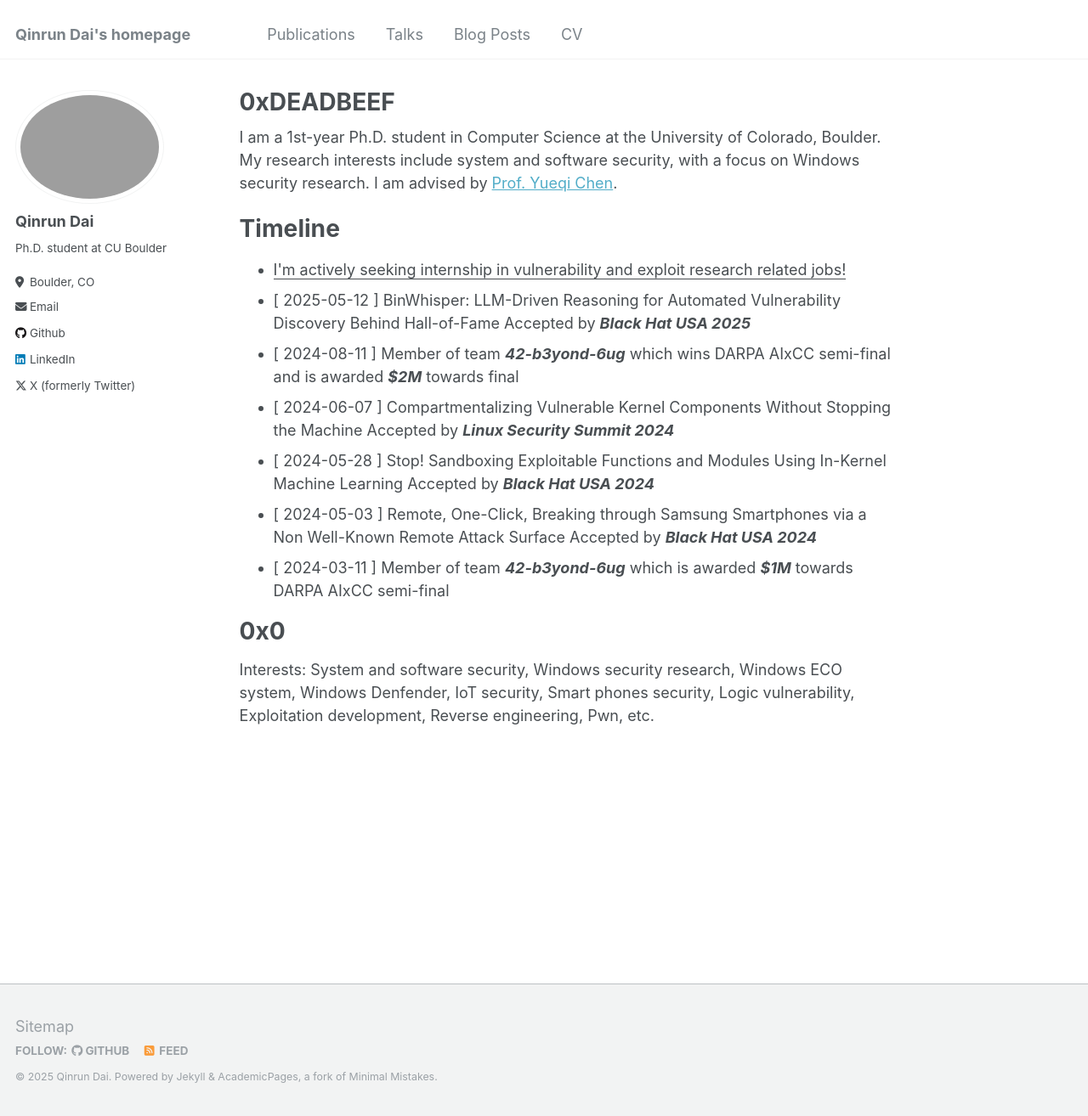
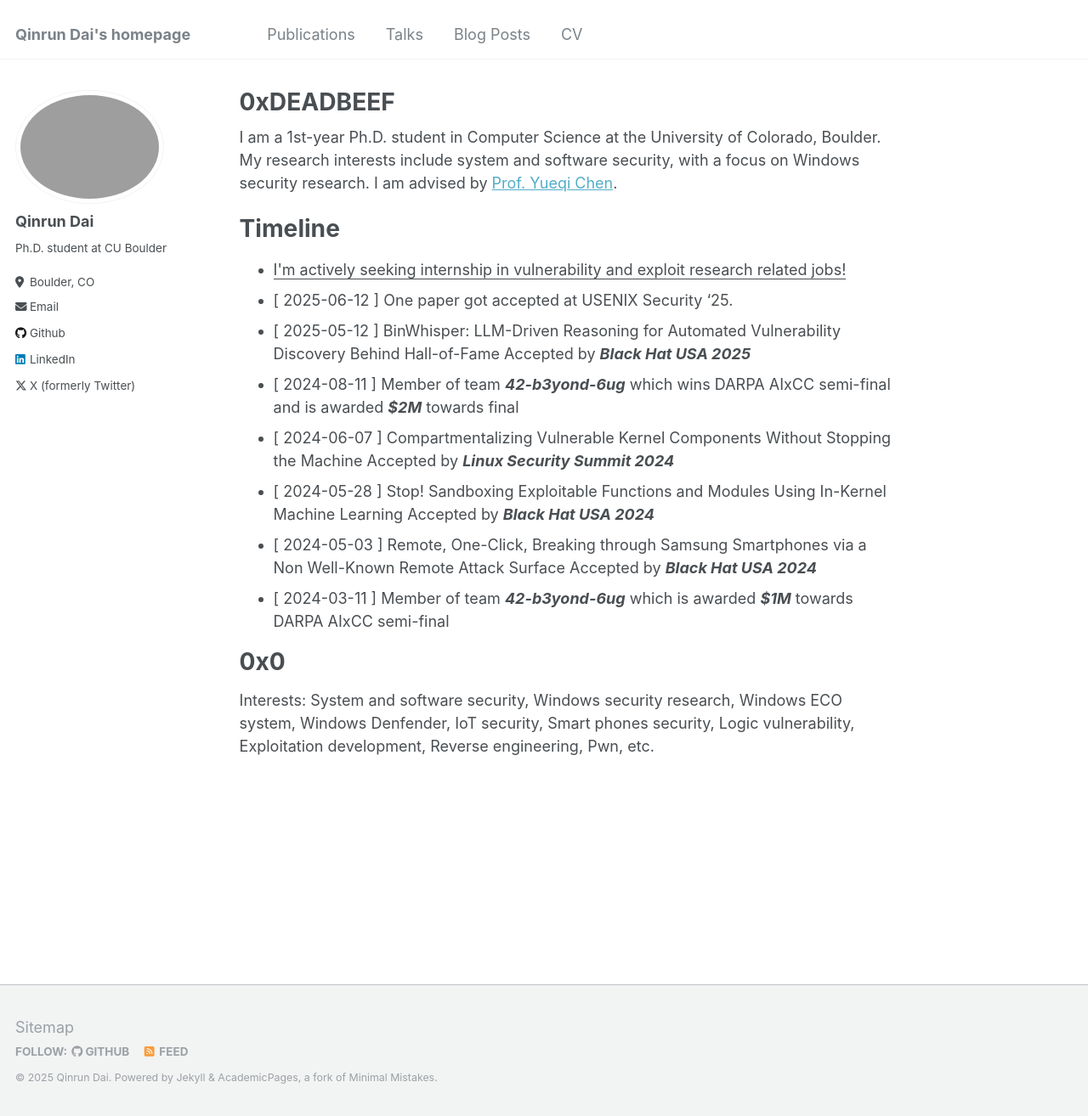
Before and after one commit to second5t/second5t.github.io, a Jekyll site: the page built from _pages/about.md, in a window 1280 px wide and 1314 px high. Shown: the whole window at 85% size. Built offline with Jekyll 4.4.1, drawn with Linux system fonts in a browser that asks for light colours.

Commit message:
update readme

```diff
--- a/_pages/about.md
+++ b/_pages/about.md
@@ -13,6 +13,7 @@ Timeline
 =========
 
 - <u>I'm actively seeking internship in vulnerability and exploit research related jobs!<u>
+- [ 2025-06-12 ] One paper got accepted at USENIX Security '25.
 - [ 2025-05-12 ] BinWhisper: LLM-Driven Reasoning for Automated Vulnerability Discovery Behind Hall-of-Fame Accepted by ***Black Hat USA 2025***
 - [ 2024-08-11 ] Member of team ***42-b3yond-6ug*** which wins DARPA AIxCC semi-final and is awarded ***$2M*** towards final
 - [ 2024-06-07 ] Compartmentalizing Vulnerable Kernel Components Without Stopping the Machine Accepted by ***Linux Security Summit 2024***
```
